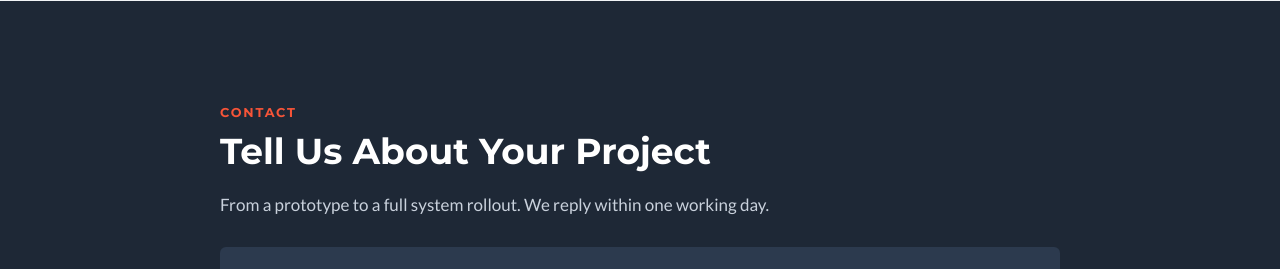
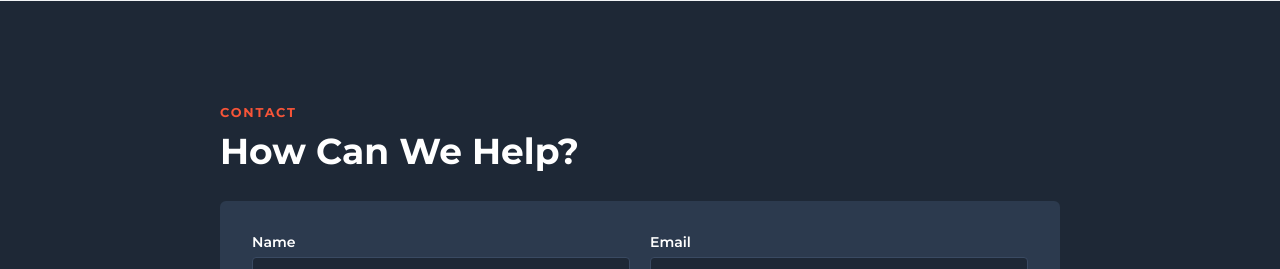
Before and after one commit to axino-iot/sciflair, a Node server app: page / in a window 1280 px wide. Shown: the part 6231-6500 px from the top of the page. Run offline with Node 20, Linux system fonts and the light colour scheme; some libraries are stand-ins or nearby versions.

Commit message:
Contact: heading How Can We Help?, intro line removed
Co-Authored-By: Claude Opus 5.5 <noreply@anthropic.com>
Claude-Session: https://claude.ai/code/session_01Jojw3aMgwVRxQPYYdVEczo

```diff
--- a/views/home.ejs
+++ b/views/home.ejs
@@ -168,8 +168,7 @@ function ph(label, cls) {
   <div class="wrap contact">
     <div class="contact-info">
       <p class="eyebrow">Contact</p>
-      <h2>Tell Us About Your Project</h2>
-      <p>From a prototype to a full system rollout. We reply within one working day.</p>
+      <h2>How Can We Help?</h2>
     </div>
     <form class="contact-form" method="post" action="/contact">
       <% if (contactStatus === 'invalid') { %>
```
